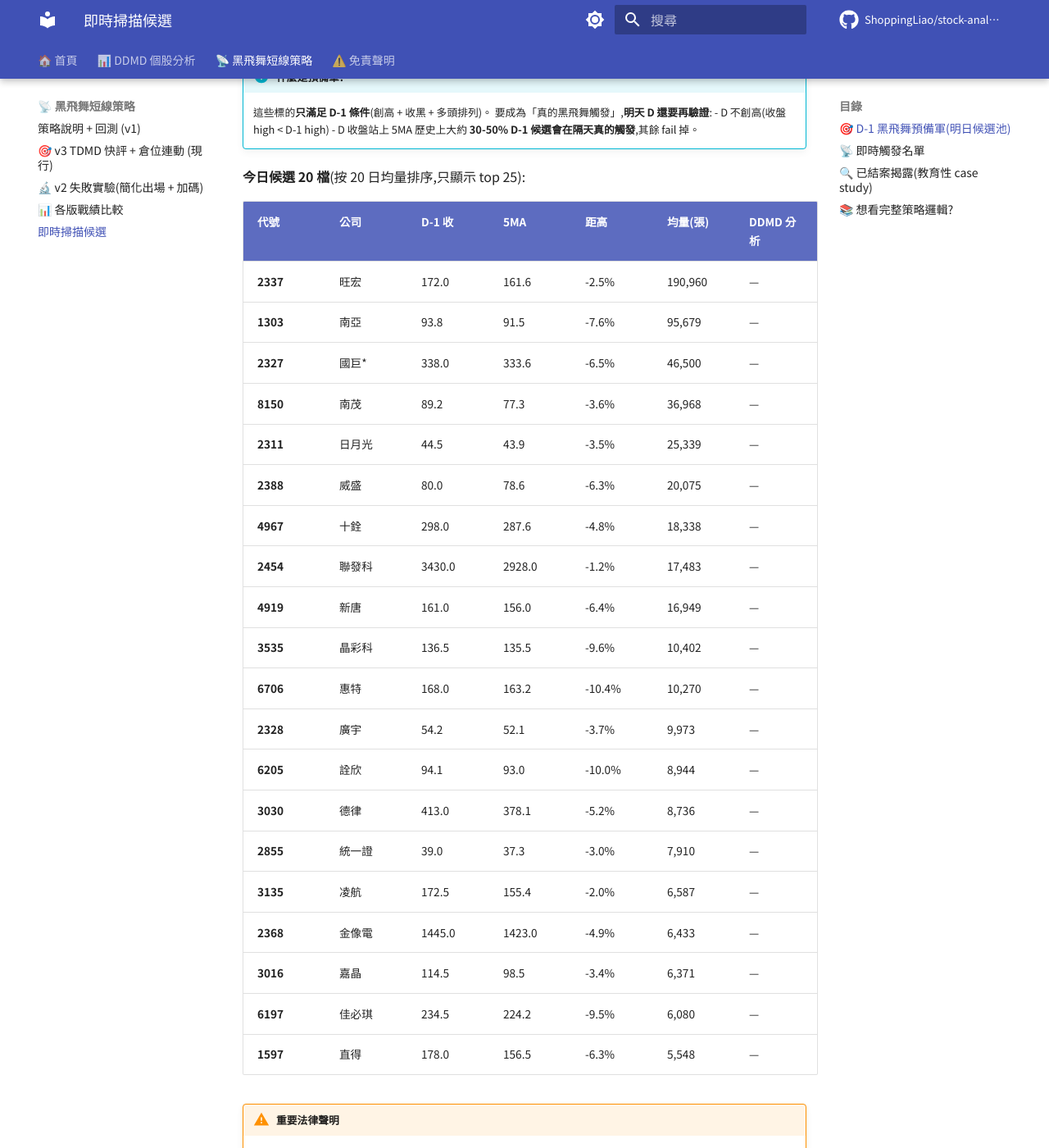
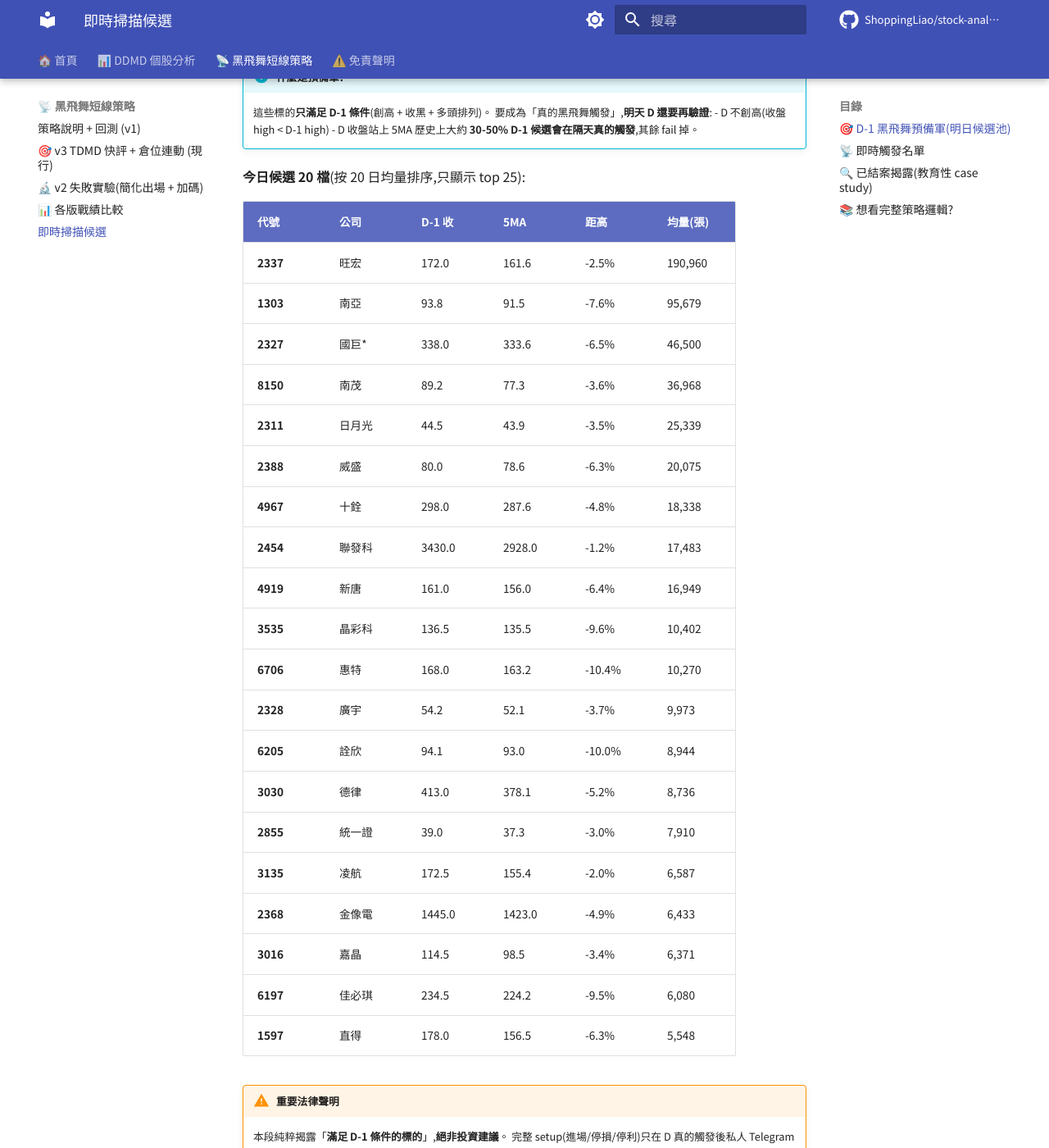
Before and after one commit to ShoppingLiao/stock-analysis-public, an MkDocs documentation site: the page built from docs/signals.md, in a window 1280 px wide and 1400 px high, scrolled down 346 px. Shown: the whole window at 82% size. Built offline with MkDocs 1.6.1 and Material for MkDocs 9.7.7, drawn with Linux system fonts in a browser that asks for light colours; comment, search, counter and statistics services are not loaded.

Commit message:
docs(signals): update L2/L3 (2026-05-06)

```diff
--- a/docs/signals.md
+++ b/docs/signals.md
@@ -15,28 +15,28 @@
 
 **今日候選 20 檔**(按 20 日均量排序,只顯示 top 25):
 
-| 代號 | 公司 | D-1 收 | 5MA | 距高 | 均量(張) | DDMD 分析 |
-|------|------|--------|-----|------|---------|----------|
-| **2337** | 旺宏 | 172.0 | 161.6 | -2.5% | 190,960 | — |
-| **1303** | 南亞 | 93.8 | 91.5 | -7.6% | 95,679 | — |
-| **2327** | 國巨* | 338.0 | 333.6 | -6.5% | 46,500 | — |
-| **8150** | 南茂 | 89.2 | 77.3 | -3.6% | 36,968 | — |
-| **2311** | 日月光 | 44.5 | 43.9 | -3.5% | 25,339 | — |
-| **2388** | 威盛 | 80.0 | 78.6 | -6.3% | 20,075 | — |
-| **4967** | 十銓 | 298.0 | 287.6 | -4.8% | 18,338 | — |
-| **2454** | 聯發科 | 3430.0 | 2928.0 | -1.2% | 17,483 | — |
-| **4919** | 新唐 | 161.0 | 156.0 | -6.4% | 16,949 | — |
-| **3535** | 晶彩科 | 136.5 | 135.5 | -9.6% | 10,402 | — |
-| **6706** | 惠特 | 168.0 | 163.2 | -10.4% | 10,270 | — |
-| **2328** | 廣宇 | 54.2 | 52.1 | -3.7% | 9,973 | — |
-| **6205** | 詮欣 | 94.1 | 93.0 | -10.0% | 8,944 | — |
-| **3030** | 德律 | 413.0 | 378.1 | -5.2% | 8,736 | — |
-| **2855** | 統一證 | 39.0 | 37.3 | -3.0% | 7,910 | — |
-| **3135** | 凌航 | 172.5 | 155.4 | -2.0% | 6,587 | — |
-| **2368** | 金像電 | 1445.0 | 1423.0 | -4.9% | 6,433 | — |
-| **3016** | 嘉晶 | 114.5 | 98.5 | -3.4% | 6,371 | — |
-| **6197** | 佳必琪 | 234.5 | 224.2 | -9.5% | 6,080 | — |
-| **1597** | 直得 | 178.0 | 156.5 | -6.3% | 5,548 | — |
+| 代號 | 公司 | D-1 收 | 5MA | 距高 | 均量(張) |
+|------|------|--------|-----|------|---------|
+| **2337** | 旺宏 | 172.0 | 161.6 | -2.5% | 190,960 |
+| **1303** | 南亞 | 93.8 | 91.5 | -7.6% | 95,679 |
+| **2327** | 國巨* | 338.0 | 333.6 | -6.5% | 46,500 |
+| **8150** | 南茂 | 89.2 | 77.3 | -3.6% | 36,968 |
+| **2311** | 日月光 | 44.5 | 43.9 | -3.5% | 25,339 |
+| **2388** | 威盛 | 80.0 | 78.6 | -6.3% | 20,075 |
+| **4967** | 十銓 | 298.0 | 287.6 | -4.8% | 18,338 |
+| **2454** | 聯發科 | 3430.0 | 2928.0 | -1.2% | 17,483 |
+| **4919** | 新唐 | 161.0 | 156.0 | -6.4% | 16,949 |
+| **3535** | 晶彩科 | 136.5 | 135.5 | -9.6% | 10,402 |
+| **6706** | 惠特 | 168.0 | 163.2 | -10.4% | 10,270 |
+| **2328** | 廣宇 | 54.2 | 52.1 | -3.7% | 9,973 |
+| **6205** | 詮欣 | 94.1 | 93.0 | -10.0% | 8,944 |
+| **3030** | 德律 | 413.0 | 378.1 | -5.2% | 8,736 |
+| **2855** | 統一證 | 39.0 | 37.3 | -3.0% | 7,910 |
+| **3135** | 凌航 | 172.5 | 155.4 | -2.0% | 6,587 |
+| **2368** | 金像電 | 1445.0 | 1423.0 | -4.9% | 6,433 |
+| **3016** | 嘉晶 | 114.5 | 98.5 | -3.4% | 6,371 |
+| **6197** | 佳必琪 | 234.5 | 224.2 | -9.5% | 6,080 |
+| **1597** | 直得 | 178.0 | 156.5 | -6.3% | 5,548 |
 
 !!! warning "重要法律聲明"
     本段純粹揭露「**滿足 D-1 條件的標的**」,**絕非投資建議**。
```
Also changed, not shown: other parts of docs/signals.md (+5 -5 lines).
